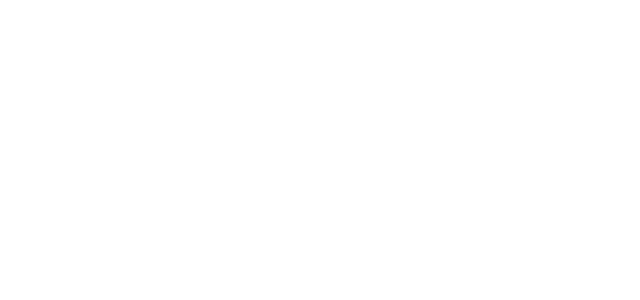
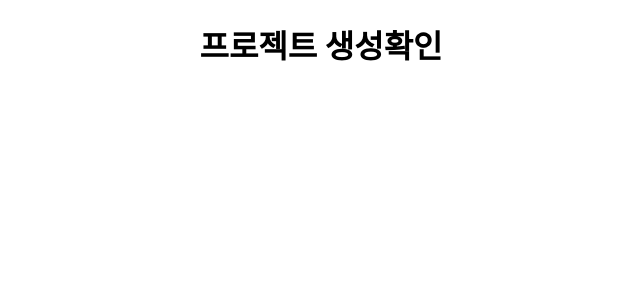
Before and after one commit to yyerrim/newsearch_client, a React (Create React App) app: page / in a window 1280 px wide. Shown: the top 300 px of the page, without its empty margins (319-959 px from the left). Built offline with nearby package versions, Linux system fonts and the light colour scheme.

Commit message:
chatbot branch 생성

```diff
--- a/src/App.js
+++ b/src/App.js
@@ -1,8 +1,9 @@
-import './App.css';
+import "./App.css";
 
 function App() {
   return (
     <div className="App">
+      <h1>프로젝트 생성확인</h1>
     </div>
   );
 }
```
